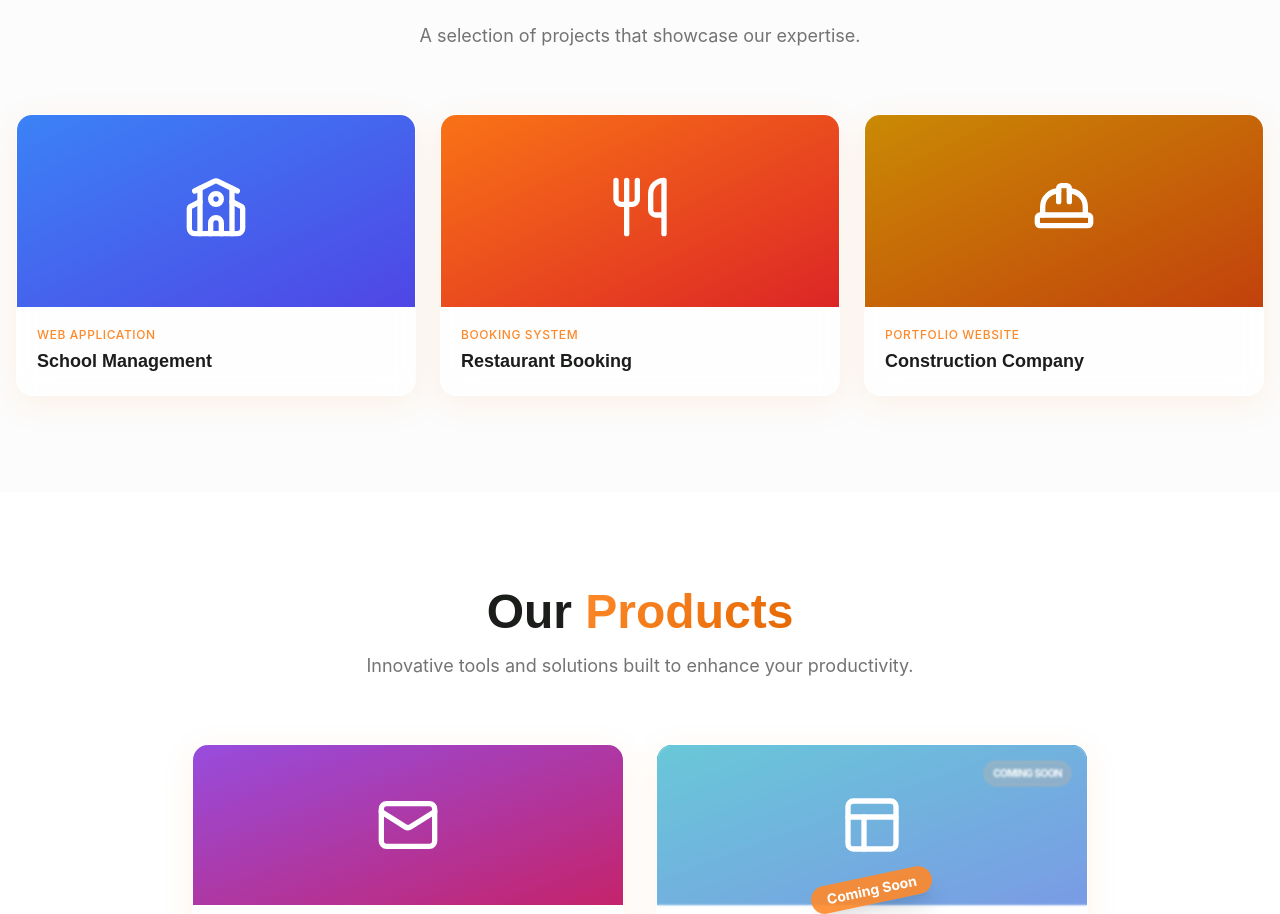
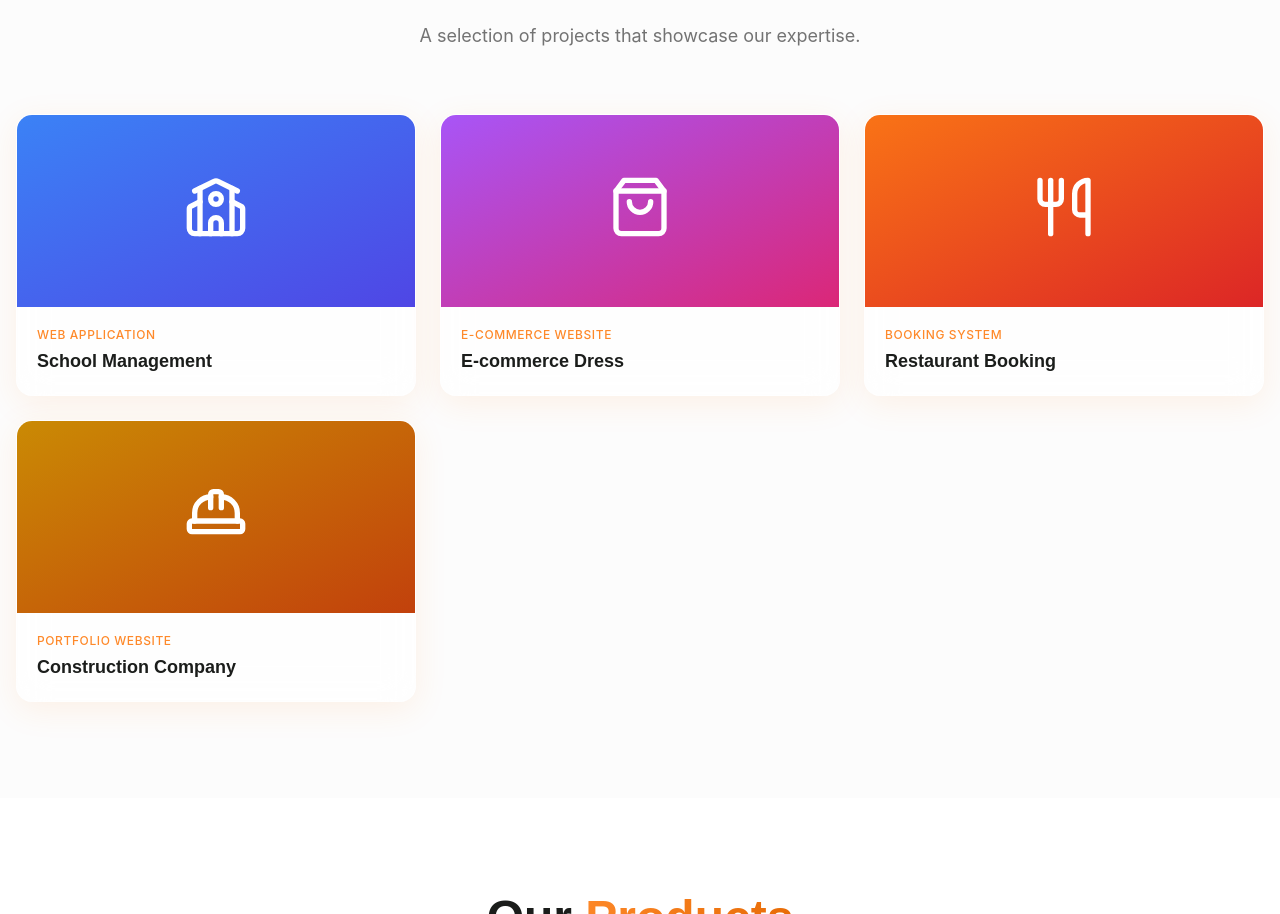
Before and after one commit to Vinaykrish25/GenpandaZ-Official-Website, a React (Vite) app: page / in a window 1280 px wide. Shown: the part 2439-3353 px from the top of the page. Built offline with nearby package versions, Linux system fonts and the light colour scheme; the HTML template or start-up script is replaced by a standard one.

Commit message:
feat: Add E-commerce Dress project to portfolio and import ShoppingBag icon.

```diff
--- a/src/components/PortfolioSection.tsx
+++ b/src/components/PortfolioSection.tsx
@@ -1,5 +1,5 @@
 import ScrollReveal from "./ScrollReveal";
-import { ExternalLink, School, Utensils, HardHat } from "lucide-react";
+import { ExternalLink, School, Utensils, HardHat, ShoppingBag } from "lucide-react";
 
 const projects = [
   {
@@ -8,6 +8,13 @@ const projects = [
     color: "from-blue-500 to-indigo-600",
     icon: School,
     link: "https://school-management-demo-eta.vercel.app/"
+  },
+  {
+    title: "E-commerce Dress",
+    category: "E-commerce Website",
+    color: "from-purple-500 to-pink-600",
+    icon: ShoppingBag,
+    link: "https://e-commerce-sample-website-frontend-qeemzqm27.vercel.app"
   },
   {
     title: "Restaurant Booking",
```
